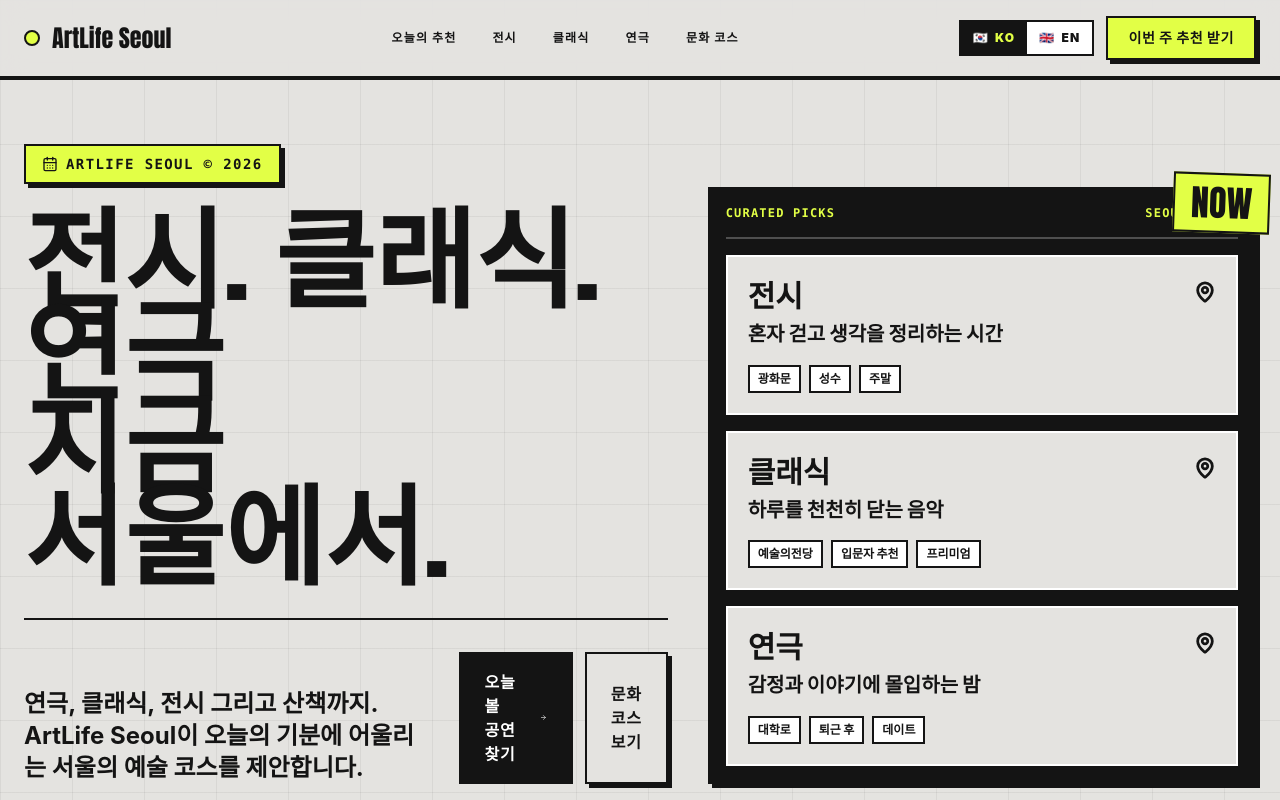
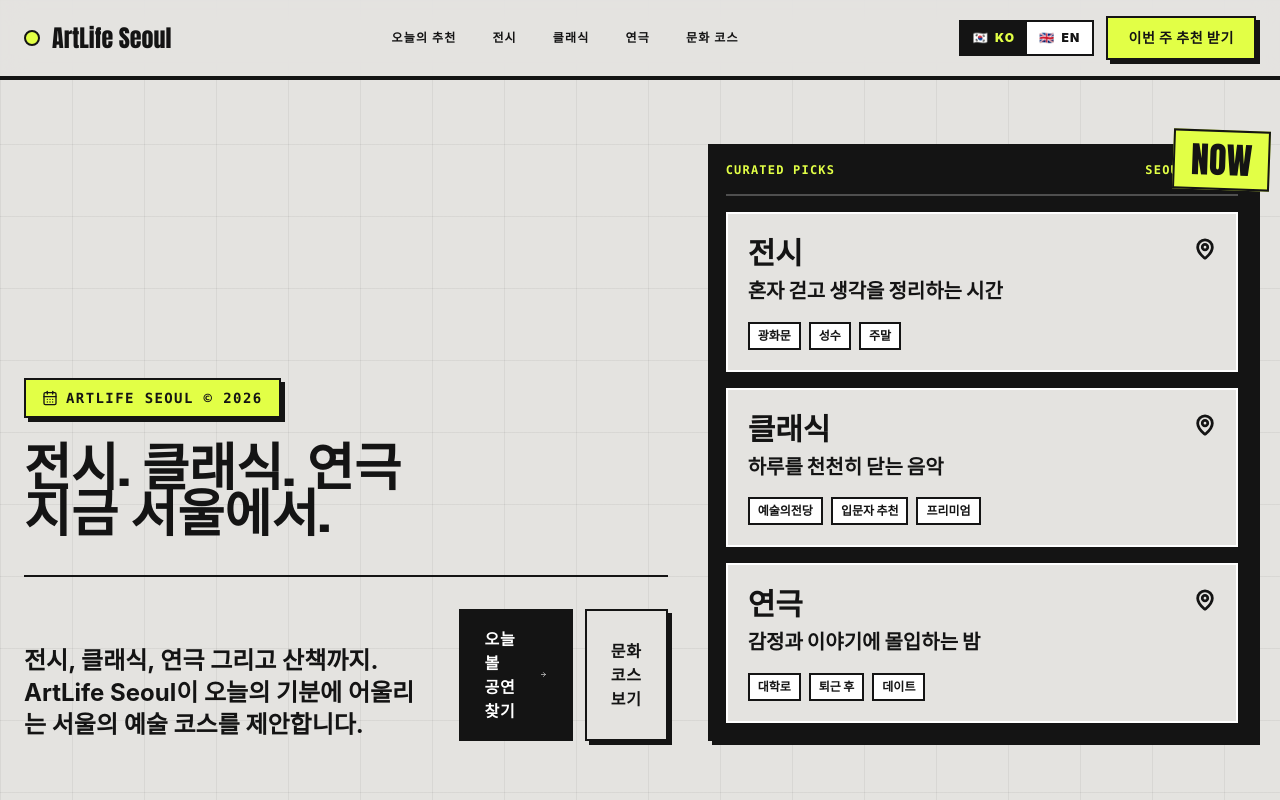
Before and after one commit to kmarx7/ArtinSeoul_co, a Next.js app: page / in a window 1280 px wide. Shown: the top 800 px of the page. Built offline with nearby package versions, Linux system fonts and the light colour scheme.

Commit message:
Refine Korean hero typography

```diff
--- a/src/components/Hero.tsx
+++ b/src/components/Hero.tsx
@@ -10,11 +10,10 @@ export default function Hero({ content }: { content: LandingContent["hero"] }) {
             <CalendarDays size={16} />
             {content.badge}
           </div>
-          <h1 className="font-display text-[17vw] font-black uppercase leading-[0.85] tracking-normal text-fluxDark sm:text-[13vw] lg:text-[8.5vw]">
+          <h1 className="font-display text-[clamp(2rem,8vw,3.75rem)] font-black uppercase leading-[0.9] tracking-normal text-fluxDark sm:text-[clamp(2.75rem,5.6vw,5rem)] lg:text-[clamp(3rem,4vw,3.7rem)]">
             {content.titleLines.map((line) => (
-              <span key={line}>
+              <span key={line} className="block whitespace-nowrap">
                 {line}
-                <br />
               </span>
             ))}
           </h1>
--- a/src/data/content.ts
+++ b/src/data/content.ts
@@ -70,7 +70,7 @@ export const landingContent: Record<Language, LandingContent> = {
     hero: {
       badge: "ArtLife Seoul © 2026",
       titleLines: ["전시. 클래식. 연극", "지금 서울에서."],
-      subtitle: "연극, 클래식, 전시 그리고 산책까지. ArtLife Seoul이 오늘의 기분에 어울리는 서울의 예술 코스를 제안합니다.",
+      subtitle: "전시, 클래식, 연극 그리고 산책까지. ArtLife Seoul이 오늘의 기분에 어울리는 서울의 예술 코스를 제안합니다.",
       primaryCta: "오늘 볼 공연 찾기",
       secondaryCta: "문화 코스 보기",
       cardsLabel: "Curated Picks",
```
